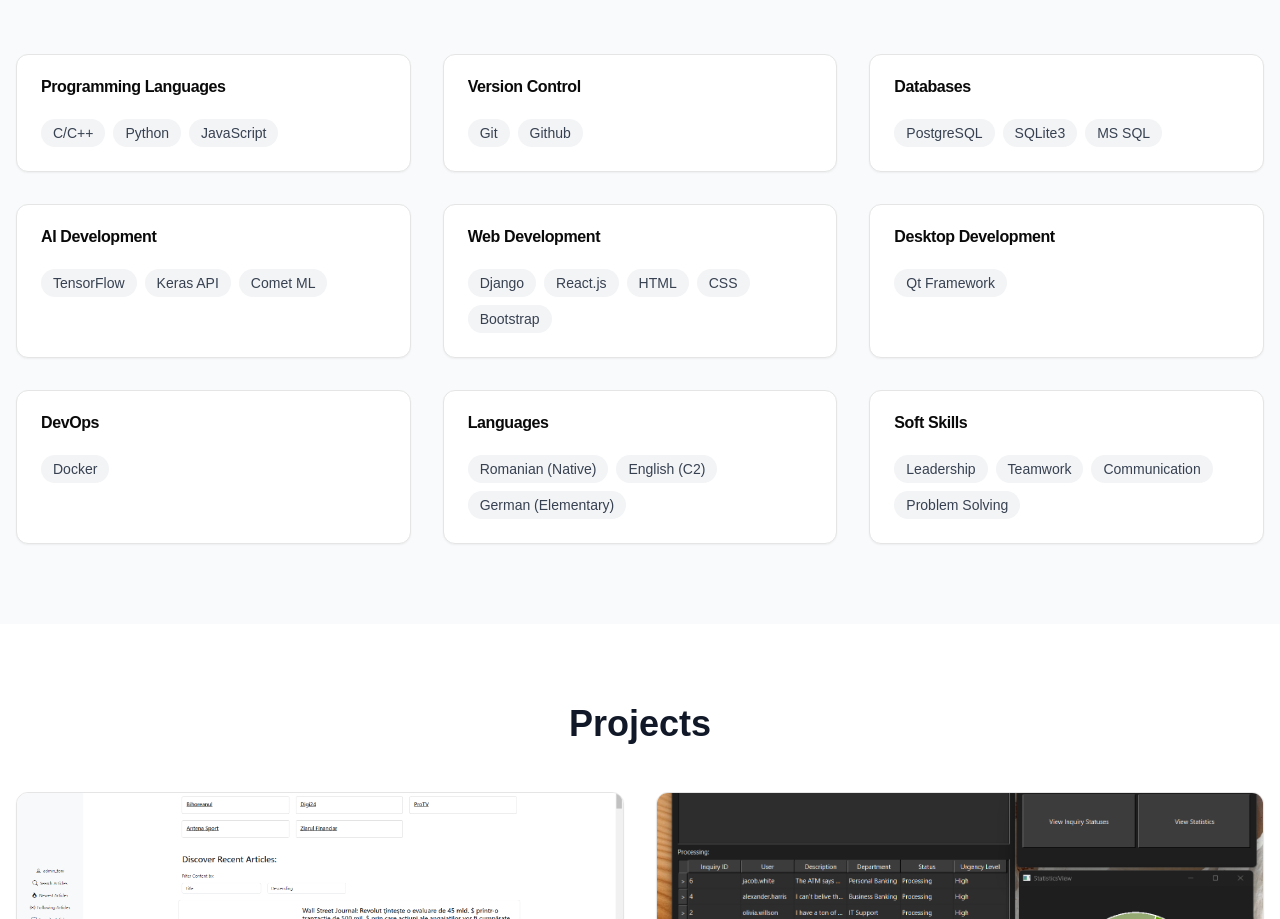
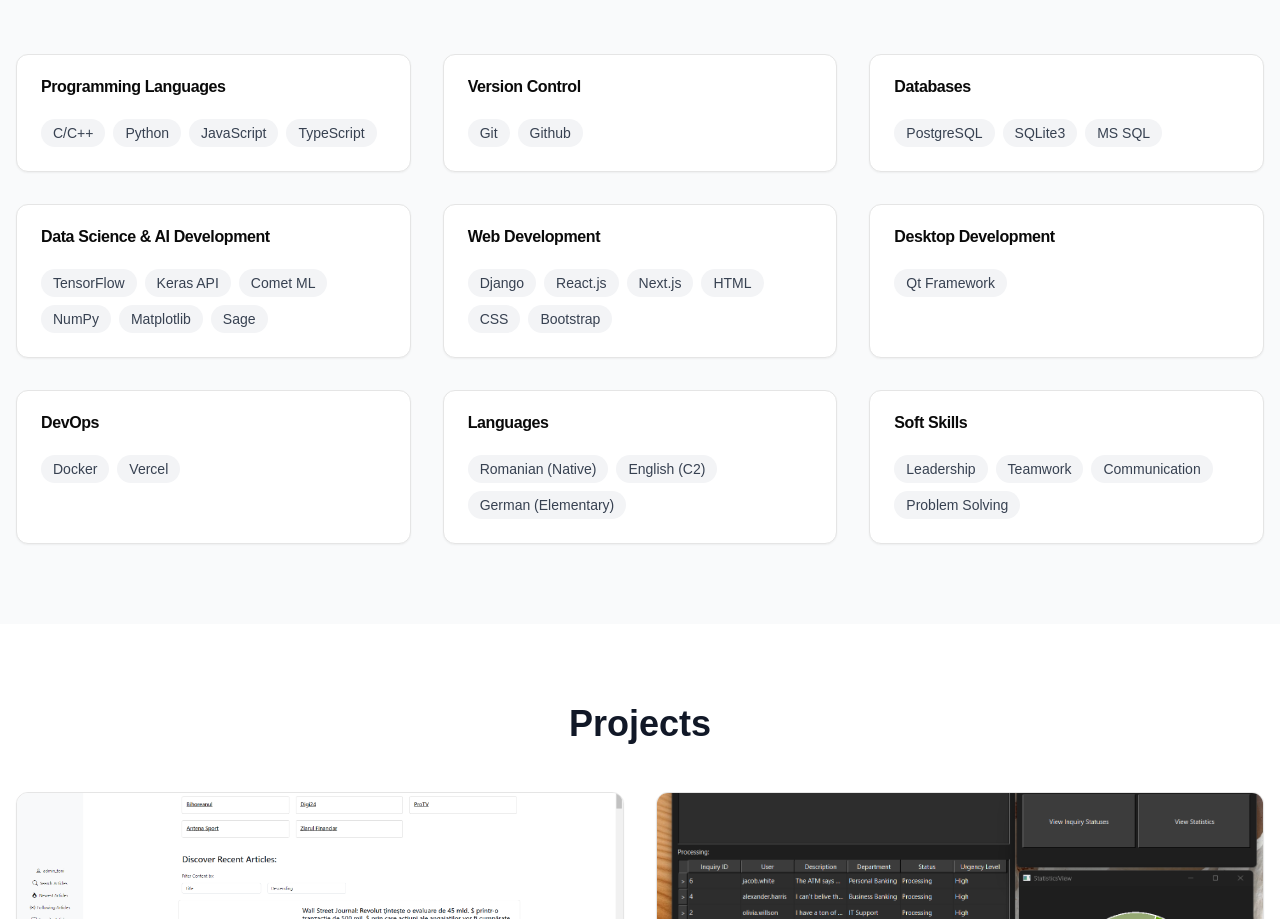
Before and after one commit to antonio-hus/Portfolio, a Next.js app: page / in a window 1280 px wide. Shown: the part 1610-2529 px from the top of the page. Built offline with nearby package versions, Linux system fonts and the light colour scheme.

Commit message:
Updated Skills

```diff
--- a/components/antoniohus-portfolio.tsx
+++ b/components/antoniohus-portfolio.tsx
@@ -162,7 +162,7 @@ export function AntonioHusPortfolio() {
                 {[
                   {
                     category: "Programming Languages",
-                    skills: ["C/C++", "Python", "JavaScript"]
+                    skills: ["C/C++", "Python", "JavaScript", "TypeScript"]
                   },
                   {
                     category: "Version Control",
@@ -173,12 +173,12 @@ export function AntonioHusPortfolio() {
                     skills: ["PostgreSQL", "SQLite3", "MS SQL"]
                   },
                   {
-                    category: "AI Development",
-                    skills: ["TensorFlow", "Keras API", "Comet ML"]
+                    category: "Data Science & AI Development",
+                    skills: ["TensorFlow", "Keras API", "Comet ML", "NumPy", "Matplotlib", "Sage"]
                   },
                   {
                     category: "Web Development",
-                    skills: ["Django", "React.js", "HTML", "CSS", "Bootstrap"]
+                    skills: ["Django", "React.js", "Next.js", "HTML", "CSS", "Bootstrap"]
                   },
                   {
                     category: "Desktop Development",
@@ -186,7 +186,7 @@ export function AntonioHusPortfolio() {
                   },
                   {
                     category: "DevOps",
-                    skills: ["Docker"]
+                    skills: ["Docker", "Vercel"]
                   },
                   {
                     category: "Languages",
```
